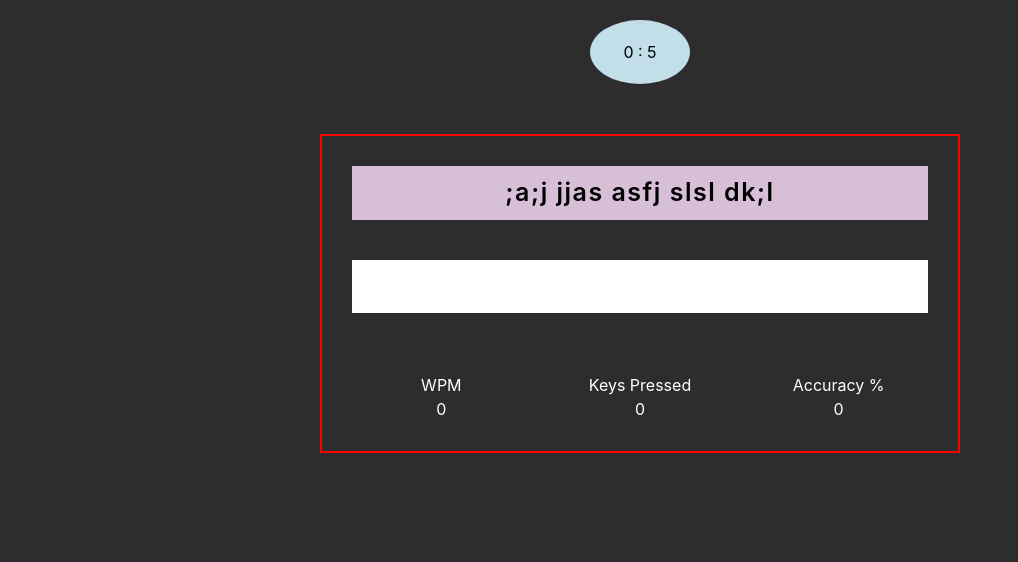
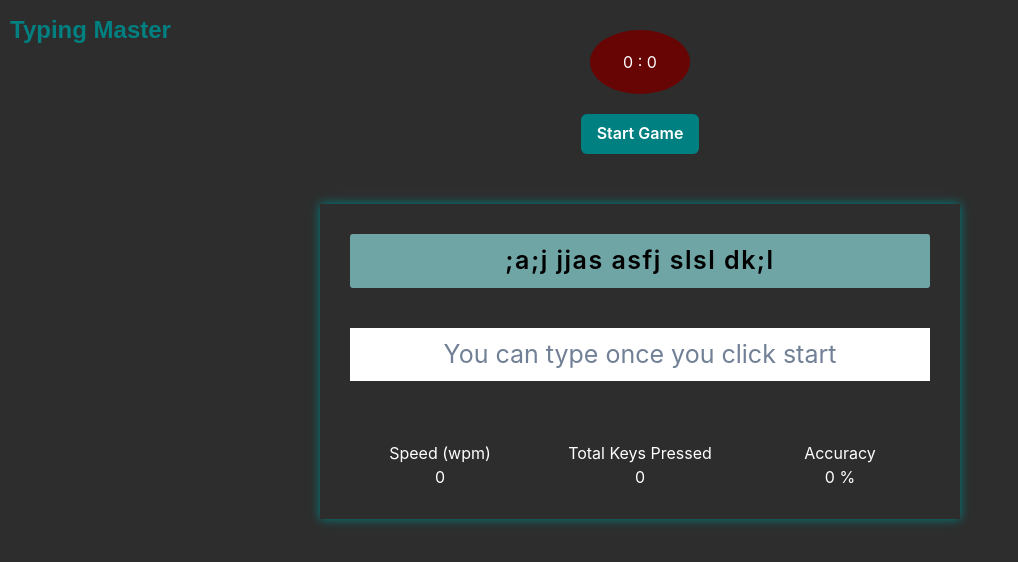
Before and after one commit to Monks09/typing-app, a React (Create React App) app: page / in a window 1280 px wide. Shown: the top 562 px of the page, without its empty margins (0-1018 px from the left). Built offline with nearby package versions, Linux system fonts and the light colour scheme.

Commit message:
created the result modal

```diff
--- a/src/App.css
+++ b/src/App.css
@@ -11,17 +11,23 @@ body {
 
 .App {
   text-align: center;
+  position: relative;
 }
 
 .main-heading {
-  font-size: 48px;
-  margin-top: 30px;
+  color: teal;
+  font-size: 24px;
+  position: absolute;
+  top: -18px;
+  left: 10px;
+  font-weight: 700;
+  font-family: Arial, Helvetica, sans-serif;
 }
 
 .content {
   width: 50vw;
   margin: 50px auto;
-  border: 2px solid red;
+  box-shadow: 0 0 10px teal;
   padding: 30px;
   display: flex;
   flex-direction: column;
@@ -29,12 +35,13 @@ body {
 }
 
 .prompt-box {
-  background-color: thistle;
+  background-color: rgb(111, 165, 165);
   color: black;
   padding: 0.5rem;
   font-size: 25px;
   letter-spacing: 1.5px;
   font-weight: 600;
+  border-radius: 3px;
 }
 
 .typing-box>input {
@@ -43,7 +50,7 @@ body {
   text-align: center;
   padding: 0.5rem;
   font-size: 25px;
-  font-weight: 600;
+  font-weight: 400;
 }
 
 .score {
@@ -55,9 +62,26 @@ body {
 
 .timer {
   width: 100px;
-  margin: 20px auto;
-  background-color: rgb(193, 222, 233);
-  color: black;
+  margin: 30px auto 20px;
+  background-color: rgb(103, 4, 4);
+  color: white;
   padding: 20px;
   border-radius: 50%;
 }
+
+.timer-buttons>button {
+  background-color: teal;
+  color: white;
+  padding: 5px 10px;
+  border: none;
+  border-radius: 5px;
+  margin: 0px 10px;
+}
+
+.modal-content {
+  display: flex;
+  gap: 20px;
+  font-weight: bold;
+  text-align: center;
+  padding: 2rem;
+}
--- a/src/App.js
+++ b/src/App.js
@@ -4,16 +4,17 @@ import Score from './components/Score';
 import Timer from './components/Timer';
 import TypingBox from './components/TypingBox';
 
+
 function App() {
   return (
     <div className="App">
+      <h1 className='main-heading'>Typing Master</h1>
       <Timer />
       <div className='content'>
         <PromptBox />
         <TypingBox />
         <Score />
       </div>
-
     </div>
   );
 }
--- a/src/components/PromptBox.jsx
+++ b/src/components/PromptBox.jsx
@@ -1,5 +1,6 @@
 import React, { useEffect } from "react";
 import { useDispatch, useSelector } from "react-redux";
+import { generatePromptThunkActionCreator } from "../redux/action";
 
 function PromptBox(props) {
   const currentPrompt = useSelector((store) => {
@@ -9,31 +10,8 @@ function PromptBox(props) {
   const dispatch = useDispatch();
 
   useEffect(() => {
-    let prompt = createPrompt();
-    dispatch({
-      type: "SET_CURRENT_PROMPT",
-      payload: prompt,
-    });
+    dispatch(generatePromptThunkActionCreator());
   }, []);
-
-  let createPrompt = () => {
-    const chars = ["a", "s", "d", "f", "j", "k", "l", ";"];
-
-    let prompt = "";
-
-    for (let i = 0; i < 5; i++) {
-      let word = "";
-      for (let j = 0; j < 4; j++) {
-        let x = Math.floor(Math.random() * 8);
-        word = word + chars[x];
-      }
-
-      prompt = prompt + word + " ";
-      prompt.trim();
-    }
-
-    return prompt;
-  };
 
   return (
     <div className="prompt-box">
--- a/src/components/Score.jsx
+++ b/src/components/Score.jsx
@@ -1,19 +1,29 @@
 import React from "react";
+import { useSelector } from "react-redux";
 
 function Score(props) {
+  let total_keys_pressed = useSelector((store) => {
+    return store.total_keys_pressed;
+  });
+  let accuracy = useSelector((store) => {
+    return store.accuracy;
+  });
+  let speed = useSelector((store) => {
+    return store.speed;
+  });
   return (
     <div className="score">
       <div>
-        <h3>WPM</h3>
-        <h3>0</h3>
+        <h3>Speed (wpm)</h3>
+        <h3>{speed}</h3>
       </div>
       <div>
-        <h3>Keys Pressed</h3>
-        <h3>0</h3>
+        <h3>Total Keys Pressed</h3>
+        <h3>{total_keys_pressed}</h3>
       </div>
       <div>
-        <h3>Accuracy %</h3>
-        <h3>0</h3>
+        <h3>Accuracy</h3>
+        <h3>{accuracy} %</h3>
       </div>
     </div>
   );
--- a/src/components/Timer.jsx
+++ b/src/components/Timer.jsx
@@ -1,23 +1,91 @@
 import React, { useEffect, useState } from "react";
+import { useDispatch, useSelector } from "react-redux";
+import {
+  Modal,
+  ModalOverlay,
+  ModalContent,
+  ModalHeader,
+  ModalFooter,
+  ModalBody,
+  ModalCloseButton,
+  useDisclosure,
+  Button,
+  Heading,
+} from "@chakra-ui/react";
+import { generatePromptThunkActionCreator } from "../redux/action";
 
 function Timer(props) {
-  const [timerValue, setTimerValue] = useState(0);
   const [timerId, setTimerId] = useState();
+  const [timer, setTimer] = useState(0);
 
-  useEffect(() => {
-    startTimer();
-  }, []);
+  const { isOpen, onOpen, onClose } = useDisclosure();
 
-  function startTimer() {
+  let timerValue = useSelector((store) => {
+    return store.timer_value;
+  });
+
+  let total_keys_pressed = useSelector((store) => {
+    return store.total_keys_pressed;
+  });
+
+  let total_typos = useSelector((store) => {
+    return store.total_typos;
+  });
+
+  let total_words_count = useSelector((store) => {
+    return store.total_words_count;
+  });
+
+  const dispatch = useDispatch();
+
+  dispatch({
+    type: "UPDATE_TIMER",
+    payload: timer,
+  });
+
+  function startGame() {
     let id = setInterval(() => {
-      setTimerValue((prev) => prev + 1);
+      setTimer((prev) => prev + 1);
     }, 1000);
 
     setTimerId(id);
+    setTimer(0);
+
+    dispatch({
+      type: "START_NEW_GAME",
+    });
+
+    dispatch(generatePromptThunkActionCreator());
   }
 
-  function stopTimer() {
+  function endGame() {
     clearInterval(timerId);
+    setTimerId(undefined);
+    onOpen();
+  }
+
+  function getOverallAccuracy() {
+    if (total_keys_pressed === 0) {
+      return 0;
+    }
+
+    let correctKeys = total_keys_pressed - total_typos;
+
+    let accuracy = Math.round((correctKeys / total_keys_pressed) * 100);
+
+    return accuracy;
+  }
+
+  function getAverageSpeed() {
+    if (timerValue === 0) {
+      return 0;
+    }
+
+    let minutes = timerValue / 60;
+
+    let speed = Math.round(total_words_count / minutes);
+
+    return speed;
   }
 
   //   converting timerValue to minutes and seconds
@@ -25,13 +93,56 @@ function Timer(props) {
   let seconds = timerValue % 60;
 
   //   stopping the timer when it reaches 5 minutes
-  if (seconds === 30) {
-    stopTimer();
+  if (minutes === 1) {
+    endGame();
   }
 
   return (
-    <div className="timer">
-      <span>{`${minutes} : ${seconds}`}</span>
+    <div>
+      <div className="timer">
+        <span>{`${minutes} : ${seconds}`}</span>
+      </div>
+      <Button
+        bgColor={"teal"}
+        color={"white"}
+        onClick={!timerId ? startGame : endGame}
+      >
+        {!timerId ? "Start Game" : "End Game"}
+      </Button>
+
+      <Modal isOpen={isOpen} onClose={onClose}>
+        <ModalOverlay />
+        <ModalContent color={"black"} bgColor={"teal.500"}>
+          <ModalHeader>
+            <Heading color={"maroon"} textAlign={"center"}>
+              Final Score
+            </Heading>
+          </ModalHeader>
+          <ModalCloseButton />
+          <ModalBody>
+            <div className="modal-content">
+              <div>
+                <p style={{ color: "maroon", textDecoration: "underline" }}>
+                  Average Speed
+                </p>
+                <p>{getAverageSpeed()} wpm</p>
+              </div>
+              <div>
+                <p style={{ color: "maroon", textDecoration: "underline" }}>
+                  Overall Accuracy
+                </p>
+                <p>{getOverallAccuracy()} %</p>
+              </div>
+              <div>
+                <p style={{ color: "maroon", textDecoration: "underline" }}>
+                  Total Keys Pressed
+                </p>
+                <p>{total_keys_pressed}</p>
+              </div>
+            </div>
+          </ModalBody>
+        </ModalContent>
+      </Modal>
     </div>
   );
 }
--- a/src/components/TypingBox.jsx
+++ b/src/components/TypingBox.jsx
@@ -1,9 +1,68 @@
-import React from "react";
+import React, { useState } from "react";
+import { useDispatch, useSelector } from "react-redux";
+import { generatePromptThunkActionCreator } from "../redux/action";
 
 function TypingBox(props) {
+  const [keysPressed, setKeysPressed] = useState(0);
+  const [error, setError] = useState(false);
+  const [typos, setTypos] = useState(0);
+
+  const prompt = useSelector((store) => {
+    return store.current_prompt;
+  });
+
+  const timerValue = useSelector((store) => {
+    return store.timer_value;
+  });
+
+  const dispatch = useDispatch();
+
+  const checkInput = (e) => {
+    setKeysPressed(keysPressed + 1);
+    const input = e.target.value;
+
+    if (input !== prompt.substr(0, input.length)) {
+      setTypos(typos + 1);
+      setError(true);
+    }
+
+    if (input === prompt.substr(0, input.length)) {
+      setError(false);
+    }
+
+    // if input matches completely with prompt then calculate score and generate new prompt
+    if (input === prompt) {
+      dispatch({
+        type: "UPDATE_SCORE",
+        payload: {
+          keysPressed,
+          typos,
+        },
+      });
+
+      dispatch(generatePromptThunkActionCreator());
+      // resetting the values
+      e.target.value = "";
+      setKeysPressed(0);
+      setTypos(0);
+    }
+  };
+
   return (
     <div className="typing-box">
-      <input type="text" name="user-text" id="user-text" />
+      <input
+        type="text"
+        name="user-text"
+        id="user-text"
+        onChange={checkInput}
+        style={{ backgroundColor: error ? "pink" : "white" }}
+        placeholder={
+          timerValue === 0
+            ? "You can type once you click start"
+            : "Type given prompt here..."
+        }
+        disabled={timerValue === 0}
+      />
     </div>
   );
 }
--- /dev/null
+++ b/src/redux/action.js
@@ -0,0 +1,12 @@
+import { createPrompt } from "../utils"
+
+export const generatePromptThunkActionCreator = () => {
+    return (dispatch, getState) => {
+
+        let prompt = createPrompt();
+        dispatch({
+            type: "SET_CURRENT_PROMPT",
+            payload: prompt,
+        });
+    }
+}
--- a/src/redux/reducer.js
+++ b/src/redux/reducer.js
@@ -1,7 +1,11 @@
 const initialState = {
     current_prompt: "",
-    wpm: 0,
-    keys_pressed: 0,
+    total_words_count: 0,
+    timer_value: 0,
+    prev_timer_value: 0,
+    speed: 0,
+    total_keys_pressed: 0,
+    total_typos: 0,
     accuracy: 0,
 }
 
@@ -12,7 +16,43 @@ function reducer(state = initialState, action) {
                 ...state,
                 current_prompt: action.payload,
             }
+        case "UPDATE_SCORE":
 
+            // calculating accuracy (in %)
+            const keysPressed = action.payload.keysPressed;
+            const typos = action.payload.typos;
+
+            const correctKeys = keysPressed - typos;
+
+            let accuracy = Math.round((correctKeys / keysPressed) * 100);
+
+            // updating total keys pressed
+            let total_keys_pressed = state.total_keys_pressed + keysPressed;
+            let total_typos = state.total_typos + typos;
+
+            // calculating the typing speed (in wpm)
+            let minutes = (state.timer_value - state.prev_timer_value) / 60;
+
+            let speed = Math.round(5 / minutes);
+
+            // setting the current timer value as previous timer value for next time
+            state.prev_timer_value = state.timer_value;
+
+            return {
+                ...state,
+                accuracy,
+                speed,
+                total_keys_pressed,
+                total_typos,
+                total_words_count: state.total_words_count + 5,
+            }
+        case "UPDATE_TIMER":
+            return {
+                ...state,
+                timer_value: action.payload,
+            }
+        case "START_NEW_GAME":
+            return initialState;
         default:
             return state;
     }
--- /dev/null
+++ b/src/utils.js
@@ -0,0 +1,18 @@
+export const createPrompt = () => {
+    const chars = ["a", "s", "d", "f", "j", "k", "l", ";"];
+
+    let prompt = "";
+
+    for (let i = 0; i < 5; i++) {
+        let word = "";
+        for (let j = 0; j < 4; j++) {
+            let x = Math.floor(Math.random() * 8);
+            word = word + chars[x];
+        }
+
+        prompt = prompt + word + " ";
+    }
+
+    prompt = prompt.trim();
+    return prompt;
+}
```
